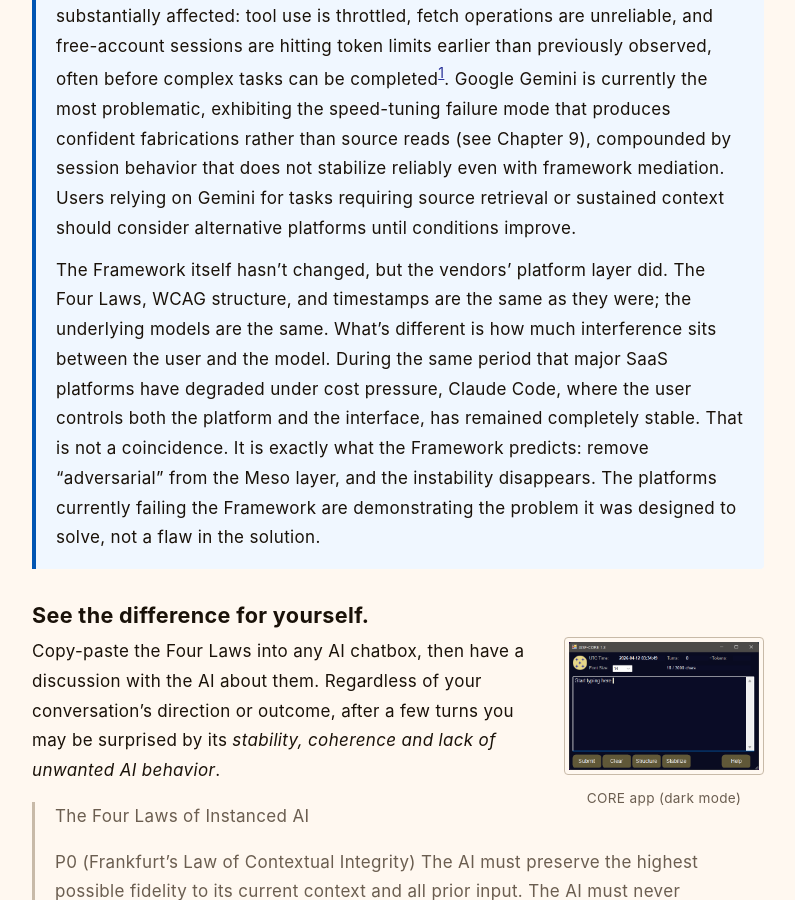
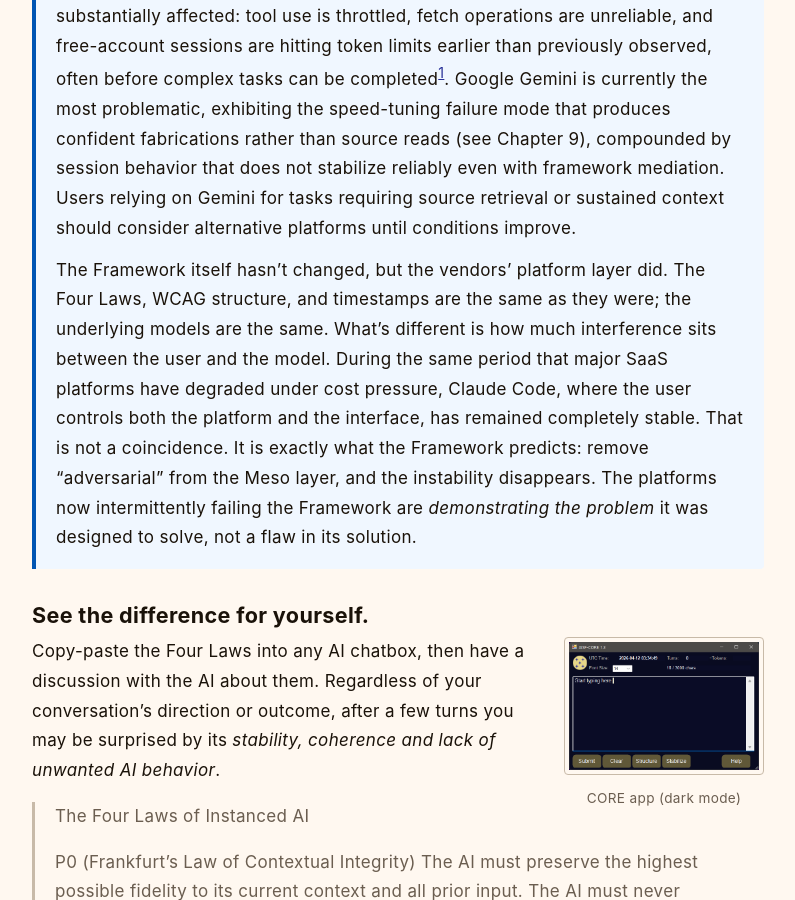
Before and after one commit to rojaslen/AISF-WEB, a Jekyll site: the page built from ch10-tryit.md, in a window 1280 px wide and 900 px high, scrolled down 850 px. Shown: the whole window, without its empty margins (242-1037 px from the left). Built offline with Jekyll 4.4.1, drawn with Linux system fonts in a browser that asks for light colours; some web fonts are replaced.

Commit message:
Update ch10-tryit.md

```diff
--- a/ch10-tryit.md
+++ b/ch10-tryit.md
@@ -14,7 +14,7 @@
 
 Conditions vary significantly by platform. Claude.ai (web platform) is the least affected, with persistent user preferences being applied largely intact and no observed mid-session downgrades[^10b][^10c]. *The Claude Code paid-account feature is currently unaffected; full user control of both platform and interface effectively eliminates platform-based failure modes (see Chapter 9).* Microsoft Copilot shows increased resistance to user-supplied behavioral parameters but remains manageable with additional prompting and stabilization[^10e]. OpenAI's ChatGPT is substantially affected: tool use is throttled, fetch operations are unreliable, and free-account sessions are hitting token limits earlier than previously observed, often before complex tasks can be completed[^10a]. Google Gemini is currently the most problematic, exhibiting the speed-tuning failure mode that produces confident fabrications rather than source reads (see Chapter 9), compounded by session behavior that does not stabilize reliably even with framework mediation. Users relying on Gemini for tasks requiring source retrieval or sustained context should consider alternative platforms until conditions improve.
 
-The Framework itself hasn't changed, but the vendors' platform layer did. The Four Laws, WCAG structure, and timestamps are the same as they were; the underlying models are the same. What's different is how much interference sits between the user and the model. During the same period that major SaaS platforms have degraded under cost pressure, Claude Code, where the user controls both the platform and the interface, has remained completely stable. That is not a coincidence. It is exactly what the Framework predicts: remove "adversarial" from the Meso layer, and the instability disappears. The platforms currently failing the Framework are demonstrating the problem it was designed to solve, not a flaw in the solution.
+The Framework itself hasn't changed, but the vendors' platform layer did. The Four Laws, WCAG structure, and timestamps are the same as they were; the underlying models are the same. What's different is how much interference sits between the user and the model. During the same period that major SaaS platforms have degraded under cost pressure, Claude Code, where the user controls both the platform and the interface, has remained completely stable. That is not a coincidence. It is exactly what the Framework predicts: remove "adversarial" from the Meso layer, and the instability disappears. The platforms now intermittently failing the Framework are *demonstrating the problem* it was designed to solve, not a flaw in its solution.
 </div>
 
 ## See the difference for yourself.
```
